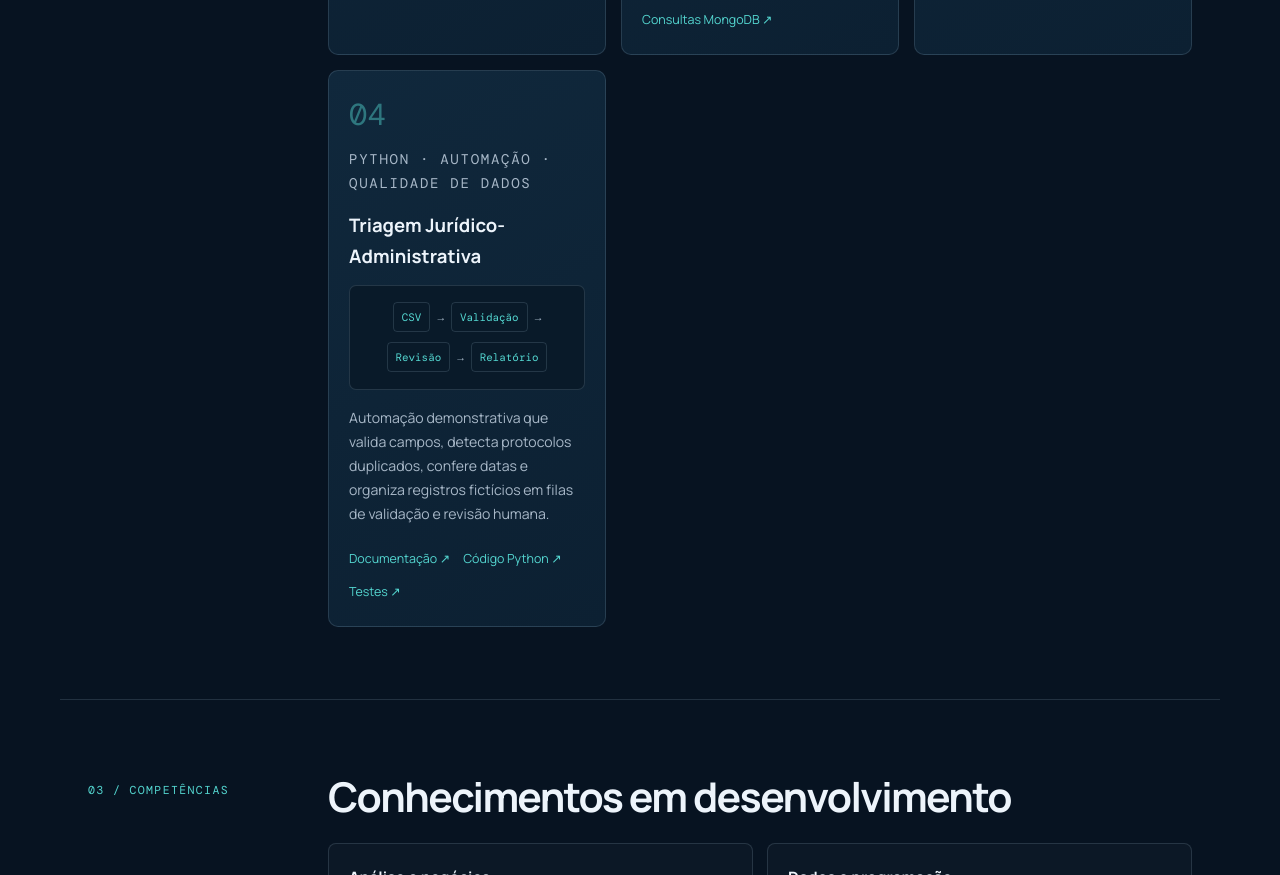
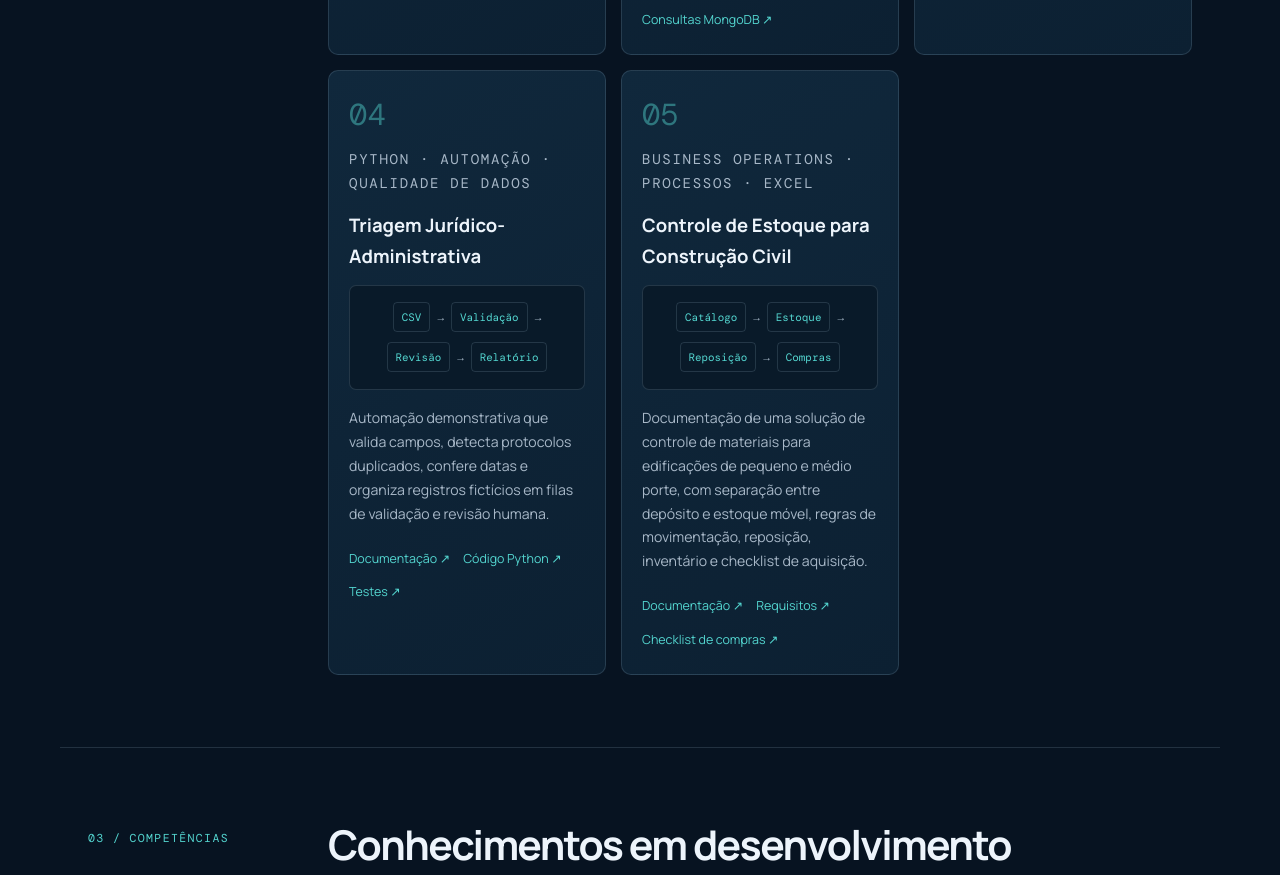
Before and after one commit to RodriguesProject/RodriguesProject, a plain HTML site: page index.html in a window 1280 px wide. Shown: the part 2148-3023 px from the top of the page. Drawn offline with nearby package versions, Linux system fonts and the light colour scheme.

Commit message:
feat: destacar projeto de controle de estoque no portfólio

```diff
--- a/index.html
+++ b/index.html
@@ -103,6 +103,17 @@
             <a href="https://github.com/RodriguesProject/RodriguesProject/tree/main/projects/04-automacao-triagem-juridica/tests" target="_blank" rel="noopener">Testes ↗</a>
           </div>
         </article>
+        <article class="project">
+          <div class="project-number">05</div><p class="tag">BUSINESS OPERATIONS · PROCESSOS · EXCEL</p>
+          <h3>Controle de Estoque para Construção Civil</h3>
+          <div class="process-visual" aria-hidden="true"><span>Catálogo</span><i>→</i><span>Estoque</span><i>→</i><span>Reposição</span><i>→</i><span>Compras</span></div>
+          <p>Documentação de uma solução de controle de materiais para edificações de pequeno e médio porte, com separação entre depósito e estoque móvel, regras de movimentação, reposição, inventário e checklist de aquisição.</p>
+          <div class="project-links">
+            <a href="https://github.com/RodriguesProject/RodriguesProject/blob/main/projects/05-controle-estoque-obras/README.md" target="_blank" rel="noopener">Documentação ↗</a>
+            <a href="https://github.com/RodriguesProject/RodriguesProject/blob/main/projects/05-controle-estoque-obras/03-requisitos-e-regras.md" target="_blank" rel="noopener">Requisitos ↗</a>
+            <a href="https://github.com/RodriguesProject/RodriguesProject/blob/main/projects/05-controle-estoque-obras/04-checklist-aquisicoes.md" target="_blank" rel="noopener">Checklist de compras ↗</a>
+          </div>
+        </article>
       </div>
     </div>
   </section>
```
